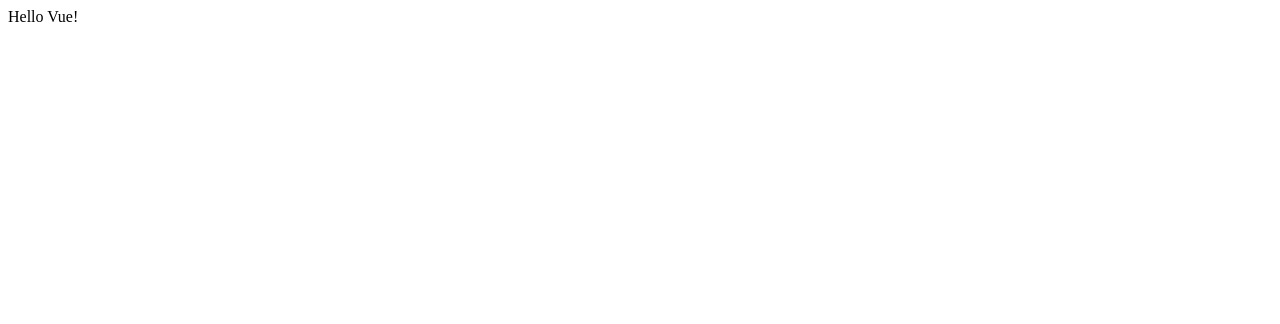
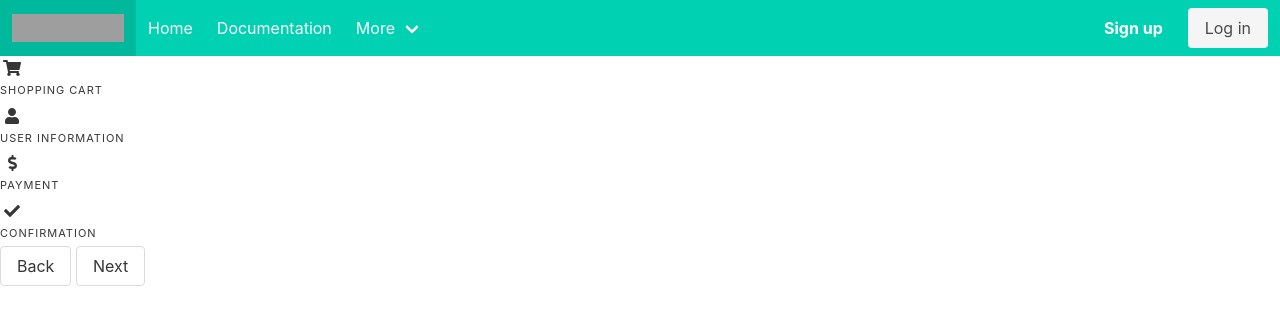
Before and after one commit to wildanjisung/test1, a website: page index1.html in a window 1280 px wide. Drawn offline with nearby package versions, Linux system fonts and the light colour scheme; grey boxes are pictures that could not be loaded.

Commit message:
mau custome bulma

```diff
--- a/index1.html
+++ b/index1.html
@@ -1,21 +1,240 @@
 <!DOCTYPE html>
 <html>
-<head>
-  <title>My first Vue app</title>
-  <script src="https://unpkg.com/vue"></script>
-</head>
-<body>
+  <head>
+    <meta charset="utf-8">
+    <meta name="viewport" content="width=device-width, initial-scale=1">
+    <title>Hello Bulma!</title>
+    <link rel="stylesheet" href="node_modules/bulma/css/bulma.min.css">
+    <link rel="stylesheet" href="node_modules/bulma-o-steps/bulma-steps.min.css">
+    <script defer src="node_modules/@fortawesome/fontawesome-free/js/all.js"></script>
+    <script src="lib/vue.js"></script>
+  </head>
+  <body>
+
   <div id="app">
-    {{ message }}
+
+		<nav class="navbar is-primary" role="navigation" aria-label="main navigation">
+		  <div class="navbar-brand">
+		    <a class="navbar-item" href="https://bulma.io">
+		      <img src="https://bulma.io/images/bulma-logo.png" width="112" height="28">
+		    </a>
+
+		    <a role="button" class="navbar-burger burger" aria-label="menu" aria-expanded="false" data-target="navbarBasicExample">
+		      <span aria-hidden="true"></span>
+		      <span aria-hidden="true"></span>
+		      <span aria-hidden="true"></span>
+		    </a>
+		  </div>
+
+		  <div id="navbarBasicExample" class="navbar-menu">
+		    <div class="navbar-start">
+		      <a class="navbar-item">
+		        Home
+		      </a>
+
+		      <a class="navbar-item">
+		        Documentation
+		      </a>
+
+		      <div class="navbar-item has-dropdown is-hoverable">
+		        <a class="navbar-link">
+		          More
+		        </a>
+
+		        <div class="navbar-dropdown">
+		          <a class="navbar-item">
+		            About
+		          </a>
+		          <a class="navbar-item">
+		            Jobs
+		          </a>
+		          <a class="navbar-item">
+		            Contact
+		          </a>
+		          <hr class="navbar-divider">
+		          <a class="navbar-item">
+		            Report an issue
+		          </a>
+		        </div>
+		      </div>
+		    </div>
+
+		    <div class="navbar-end">
+		      <div class="navbar-item">
+		        <div class="buttons">
+		          <a class="button is-primary">
+		            <strong>Sign up</strong>
+		          </a>
+		          <a class="button is-light">
+		            Log in
+		          </a>
+		        </div>
+		      </div>
+		    </div>
+		  </div>
+		</nav>
+
+	  <!-- <ul class="steps is-narrow is-medium is-centered has-content-centered">
+	    <li class="steps-segment">
+	      <a href="#" class="has-text-dark">
+	        <span class="steps-marker">
+	          <span class="icon">
+	            <i class="fa fa-shopping-cart"></i>
+	          </span>
+	        </span>
+	        <div class="steps-content">
+	          <p class="heading">Shopping Cart</p>
+	        </div>
+	      </a>
+	    </li>
+	    <li class="steps-segment">
+	      <a href="#" class="has-text-dark">
+	        <span class="steps-marker">
+	          <span class="icon">
+	            <i class="fa fa-user"></i>
+	          </span>
+	        </span>
+	        <div class="steps-content">
+	          <p class="heading">User Information</p>
+	        </div>
+	      </a>
+	    </li>
+	    <li class="steps-segment is-active has-gaps">
+	      <span class="steps-marker">
+	        <span class="icon">
+	          <i class="fa fa-usd"></i>
+	        </span>
+	      </span>
+	      <div class="steps-content">
+	        <p class="heading">Payment</p>
+	      </div>
+	    </li>
+	    <li class="steps-segment">
+	      <span class="steps-marker is-hollow">
+	        <span class="icon">
+	          <i class="fa fa-check"></i>
+	        </span>
+	      </span>
+	      <div class="steps-content">
+	        <p class="heading">Confirmation</p>
+	      </div>
+	    </li>
+	  </ul> -->
+
+	  <ul class="steps is-narrow is-medium is-centered has-content-centered is-primary">
+	    <li v-for="step in steps" v-bind:class="[step.style.isActive, step.style.hasGaps]" class="steps-segment">
+	      <a href="#" class="has-text-dark">
+	        <span class="steps-marker" v-bind:class="[step.style.isHollow]">
+	          <span class="icon">
+	            <i v-bind:class="[step.icon]"></i>
+	          </span>
+	        </span>
+	        <div class="steps-content">
+	          <p class="heading">{{step.text}}</p>
+	        </div>
+	      </a>
+	    </li>
+	  </ul>
+
+	  <button class="button" v-on:click="eBack">Back</button>
+	  <button class="button" v-on:click="eNext">Next</button>
+
   </div>
 
   <script>
     var app = new Vue({
       el: '#app',
       data: {
-        message: 'Hello Vue!'
-      }
+      	state: 0,
+      	steps: [
+      		{
+      			id: 1,
+      			text: 'Shopping Cart',
+					  icon: 'fa fa-shopping-cart',
+      			style: {
+	      			isActive: '',
+						  hasGaps: '',
+						  isHollow: '',
+      			}
+      		},
+      		{
+      			id: 2,
+      			text: 'User Information',
+					  icon: 'fa fa-user',
+      			style: {
+	      			isActive: 'is-active',
+						  hasGaps: 'has-gaps',
+						  isHollow: '',
+      			}
+      		},
+      		{
+      			id: 3,
+      			text: 'Payment',
+					  icon: 'fas fa-dollar-sign',
+      			style: {
+	      			isActive: '',
+						  hasGaps: 'has-gaps',
+						  isHollow: 'is-hollow',
+      			},
+      		},
+      		{
+      			id: 4,
+      			text: 'Confirmation',
+					  icon: 'fa fa-check',
+      			style: {
+	      			isActive: '',
+						  hasGaps: 'has-gaps',
+						  isHollow: 'is-hollow',
+      			}
+      		},
+      	],
+      	stateBefore: {
+					isActive: '',
+				  hasGaps: '',
+				  isHollow: '',
+      	},
+      	stateNow: {
+      		isActive: 'is-active',
+				  hasGaps: 'has-gaps',
+				  isHollow: '',
+      	},
+      	stateAfter: {
+					isActive: '',
+					hasGaps: 'has-gaps',
+					isHollow: 'is-hollow',
+      	},
+        message: 'Hello Vue!',
+      },
+      methods: {
+		    eBack: function () {
+		    	if (this.state > 0 ) {
+			    	this.state--
+		    	}
+		      this.eChange()
+		    },
+		    eNext: function () {
+		    	if (this.state < (this.steps.length - 1) ) {
+			    	this.state++
+			    }
+		      this.eChange()
+		    },
+		    eChange: function() {
+		    	for (let i = 0; i < this.steps.length; i++) {
+		    		if (i == this.state) {
+		    			this.steps[i].style = this.stateNow
+		    		} else if (i < this.state) {
+		    			this.steps[i].style = this.stateBefore
+		    		} else {
+		    			this.steps[i].style = this.stateAfter
+		    		}
+		    	}
+		    }
+		  },
+	    mounted() {
+		    this.eChange()
+		  }
     })
   </script>
-</body>
+
+  </body>
 </html>
--- a/package.json
+++ b/package.json
@@ -12,6 +12,8 @@
   "author": "wildanjisung",
   "license": "ISC",
   "dependencies": {
-    "bulma": "^0.8.0"
+    "@fortawesome/fontawesome-free": "^5.12.1",
+    "bulma": "^0.8.0",
+    "bulma-o-steps": "^1.0.9"
   }
 }
```
Also changed, not shown: 1 other file.
